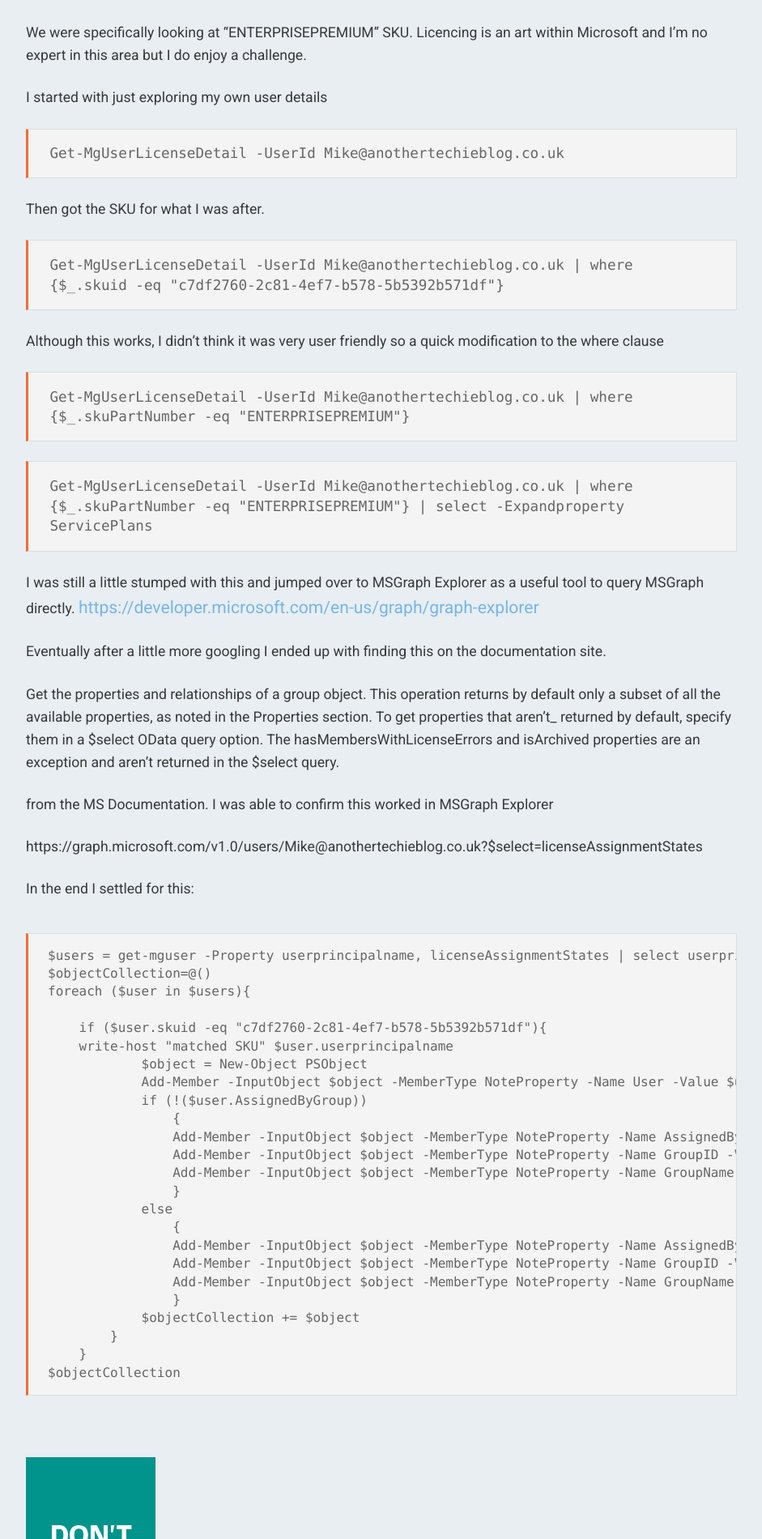
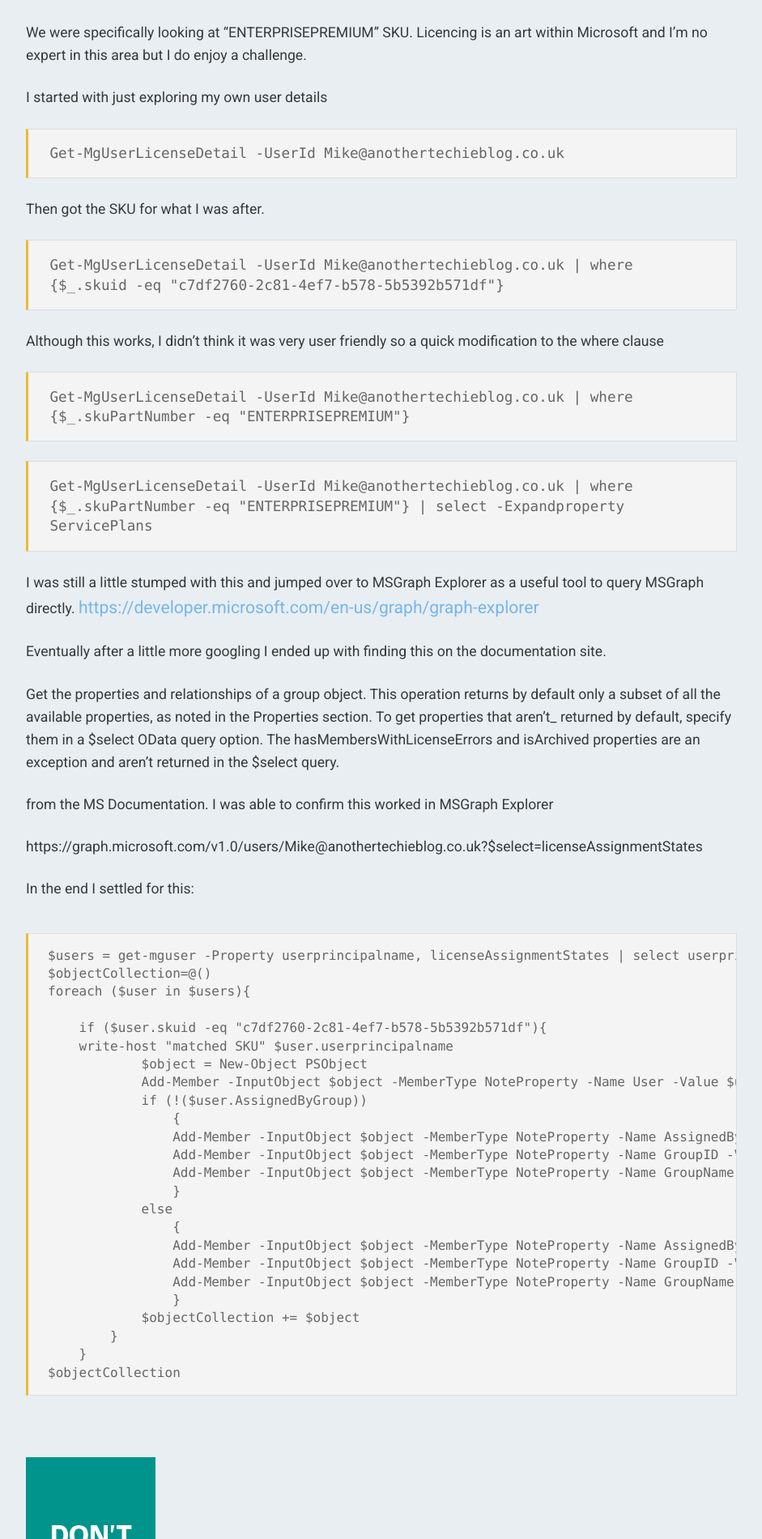
Before and after one commit to mdlister/Another-Techie-Blog, a Jekyll site: the page built from _posts/2025-05-27-MS-Graph-Licence-Assignment.md, in a window 1280 px wide. Shown: the part 918-2818 px from the top of the page at 81% size, without its empty margins (23-964 px from the left). Built offline with Jekyll 4.4.1, drawn with Linux system fonts in a browser that asks for light colours; comment, search, counter and statistics services are not loaded.

Commit message:
updating css

```diff
--- a/_sass/_layout.scss
+++ b/_sass/_layout.scss
@@ -257,7 +257,7 @@
     margin: 1em 0;
     background: #f4f4f4;
     border: 1px solid #ddd;
-    border-left: 3px solid #f36d33;
+    border-left: 3px solid var(--accent);
     color: #666;
     page-break-inside: avoid;
     max-width: 100%;
```
